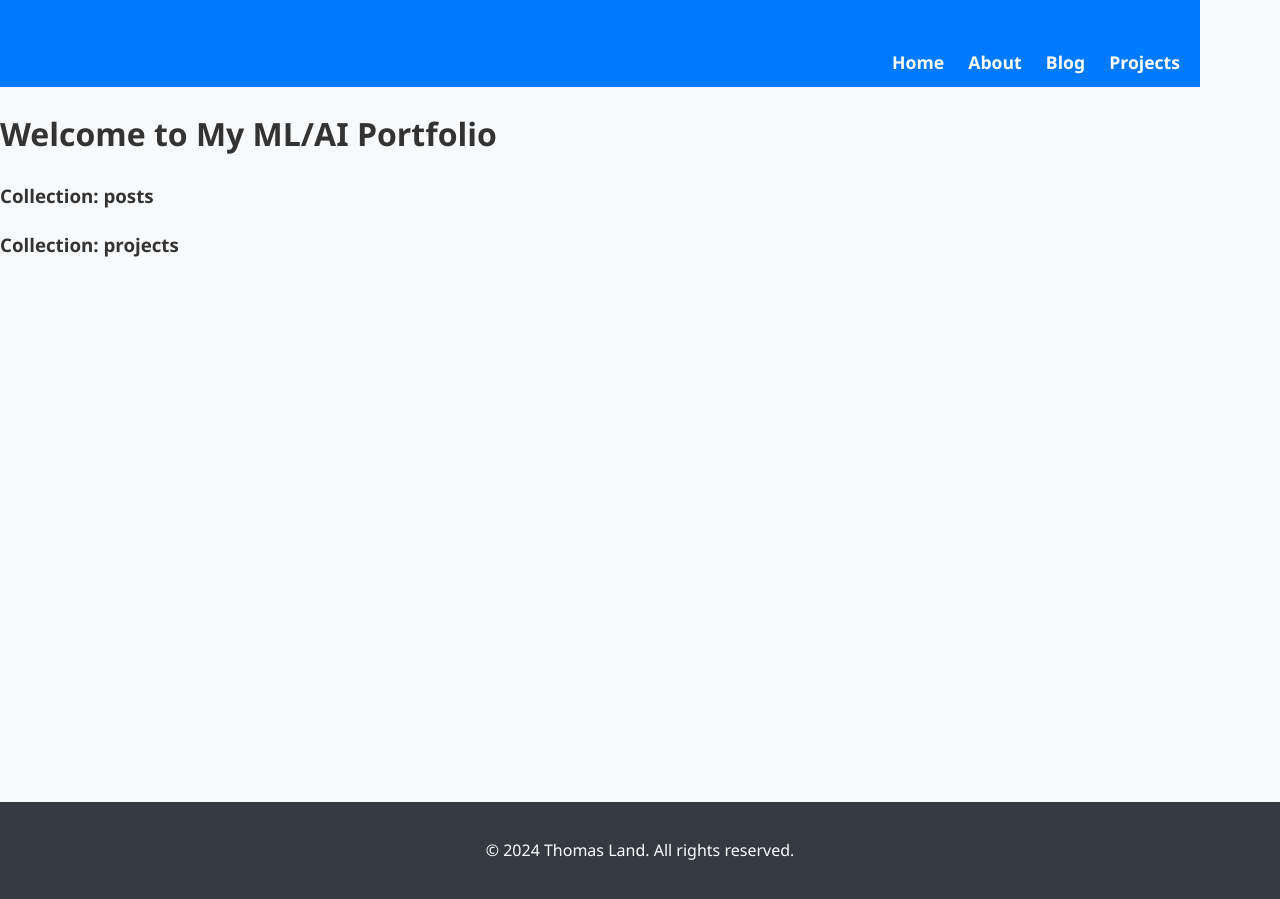
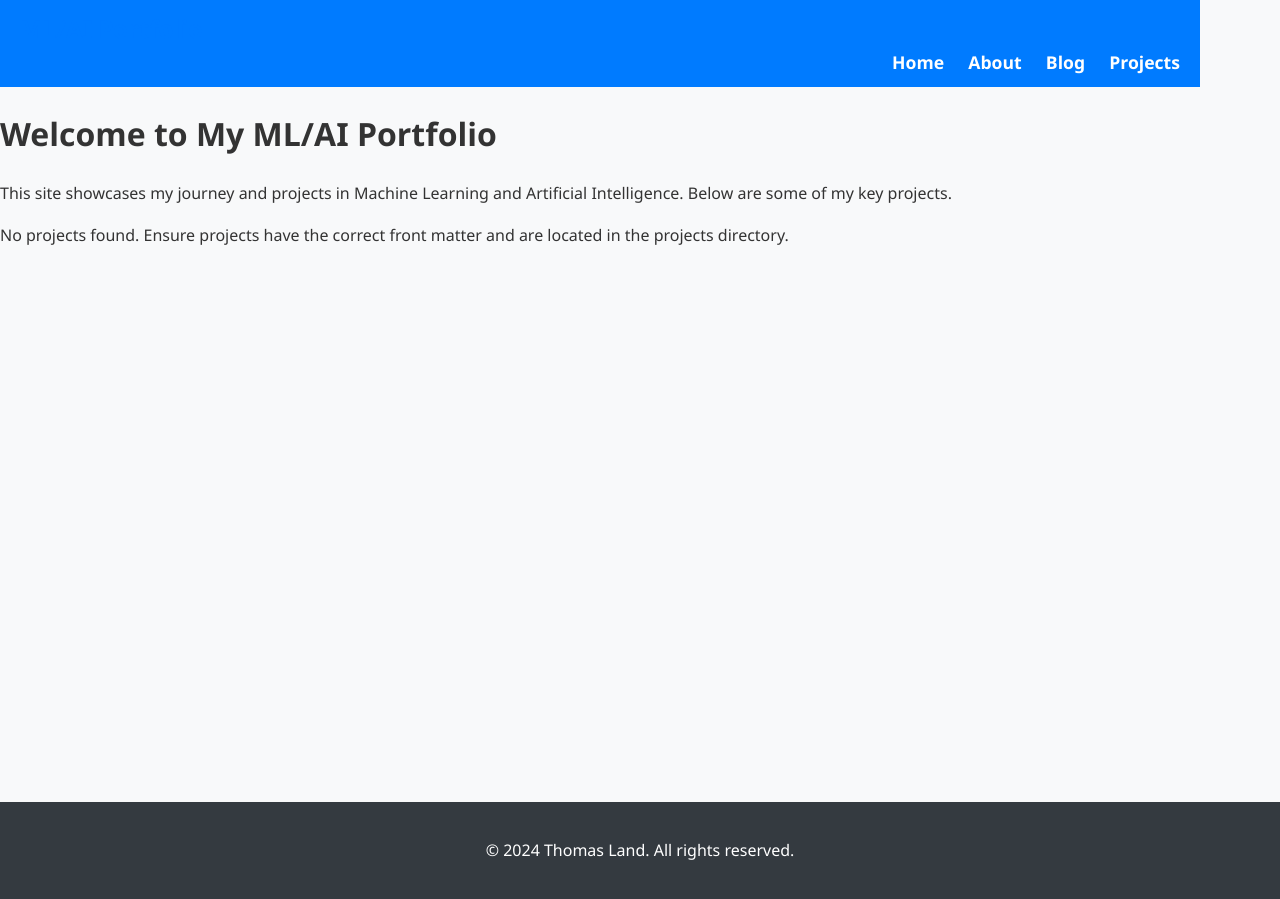
Before and after one commit to ThomasDoesAI/ThomasDoesAI.github.io, a Jekyll site: the page built from index.md, in a window 1280 px wide. Built offline with Jekyll 4.4.1, drawn with Linux system fonts in a browser that asks for light colours.

Commit message:
added debug messages to index.md

```diff
--- a/index.md
+++ b/index.md
@@ -5,11 +5,20 @@ title: Home
 
 # Welcome to My ML/AI Portfolio
 
-{% for collection in site.collections %}
-### Collection: {{ collection.label }}
+This site showcases my journey and projects in Machine Learning and Artificial Intelligence. Below are some of my key projects.
+
+{% for project in site.projects %}
+- **Project Title:** {{ project.title }}
+- **Project URL:** {{ project.url }}
+- **Project Excerpt:** {{ project.excerpt }}
 {% endfor %}
 
+<!-- Additional debug info -->
 {% for project in site.projects %}
-## [{{ project.title }}]({{ project.url }})
-{{ project.excerpt }}
+  <div>
+    <h2><a href="{{ project.url }}">{{ project.title }}</a></h2>
+    <p>{{ project.content | truncatewords: 30 }}</p>
+  </div>
+{% else %}
+  <p>No projects found. Ensure projects have the correct front matter and are located in the projects directory.</p>
 {% endfor %}
```
